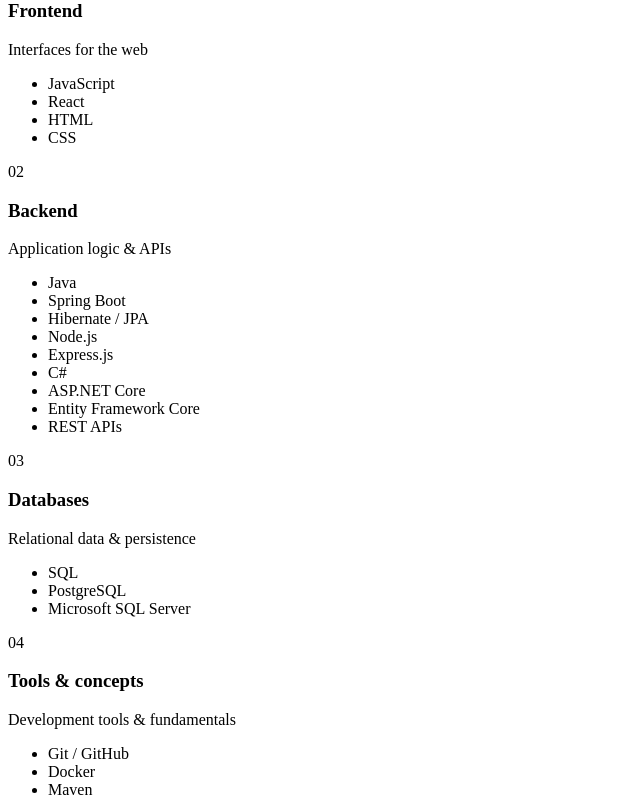
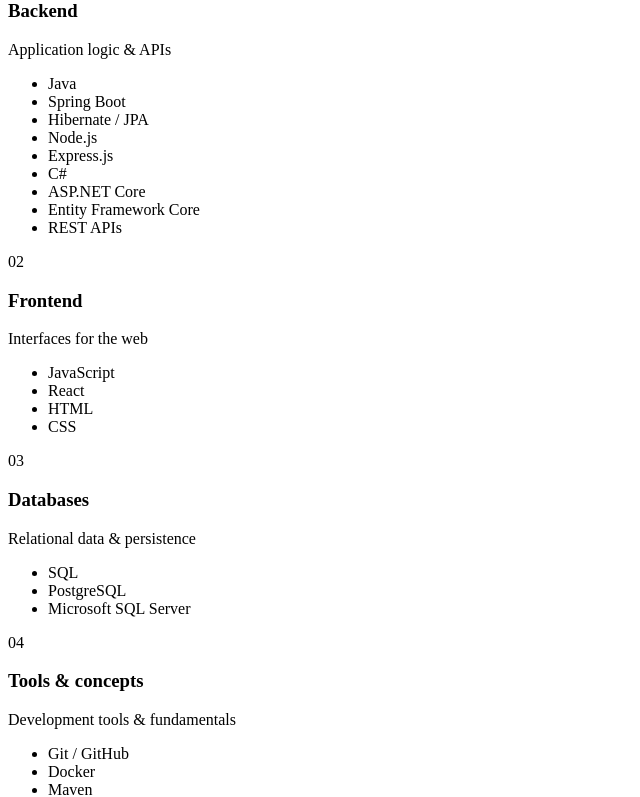
Before and after one commit to georgerachiotis/my-portfolio, a React (Vite) app: page / in a window 1280 px wide. Shown: the part 1864-2661 px from the top of the page, without its empty margins (0-640 px from the left). Built offline with nearby package versions, Linux system fonts and the light colour scheme; the HTML template or start-up script is replaced by a standard one.

Commit message:
Match portfolio skill order to CV

```diff
--- a/src/data/profile.js
+++ b/src/data/profile.js
@@ -6,8 +6,8 @@
 export const navigation = ['Home', 'Projects', 'Skills', 'About', 'Education', 'Experience', 'Contact'];
 export const mainTechnologies = ['Java', 'Spring Boot', 'JavaScript', 'React', 'Node.js', 'PostgreSQL'];
 export const skills = [
+  { title: 'Backend', description: 'Application logic & APIs', items: ['Java', 'Spring Boot', 'Hibernate / JPA', 'Node.js', 'Express.js', 'C#', 'ASP.NET Core', 'Entity Framework Core', 'REST APIs'] },
   { title: 'Frontend', description: 'Interfaces for the web', items: ['JavaScript', 'React', 'HTML', 'CSS'] },
-  { title: 'Backend', description: 'Application logic & APIs', items: ['Java', 'Spring Boot', 'Hibernate / JPA', 'Node.js', 'Express.js', 'C#', 'ASP.NET Core', 'Entity Framework Core', 'REST APIs'] },
   { title: 'Databases', description: 'Relational data & persistence', items: ['SQL', 'PostgreSQL', 'Microsoft SQL Server'] },
   { title: 'Tools & concepts', description: 'Development tools & fundamentals', items: ['Git / GitHub', 'Docker', 'Maven', 'Postman', 'Object-Oriented Programming'] },
   { title: 'Additional', description: 'Currently learning', items: ['Angular', 'MongoDB'] },
```
